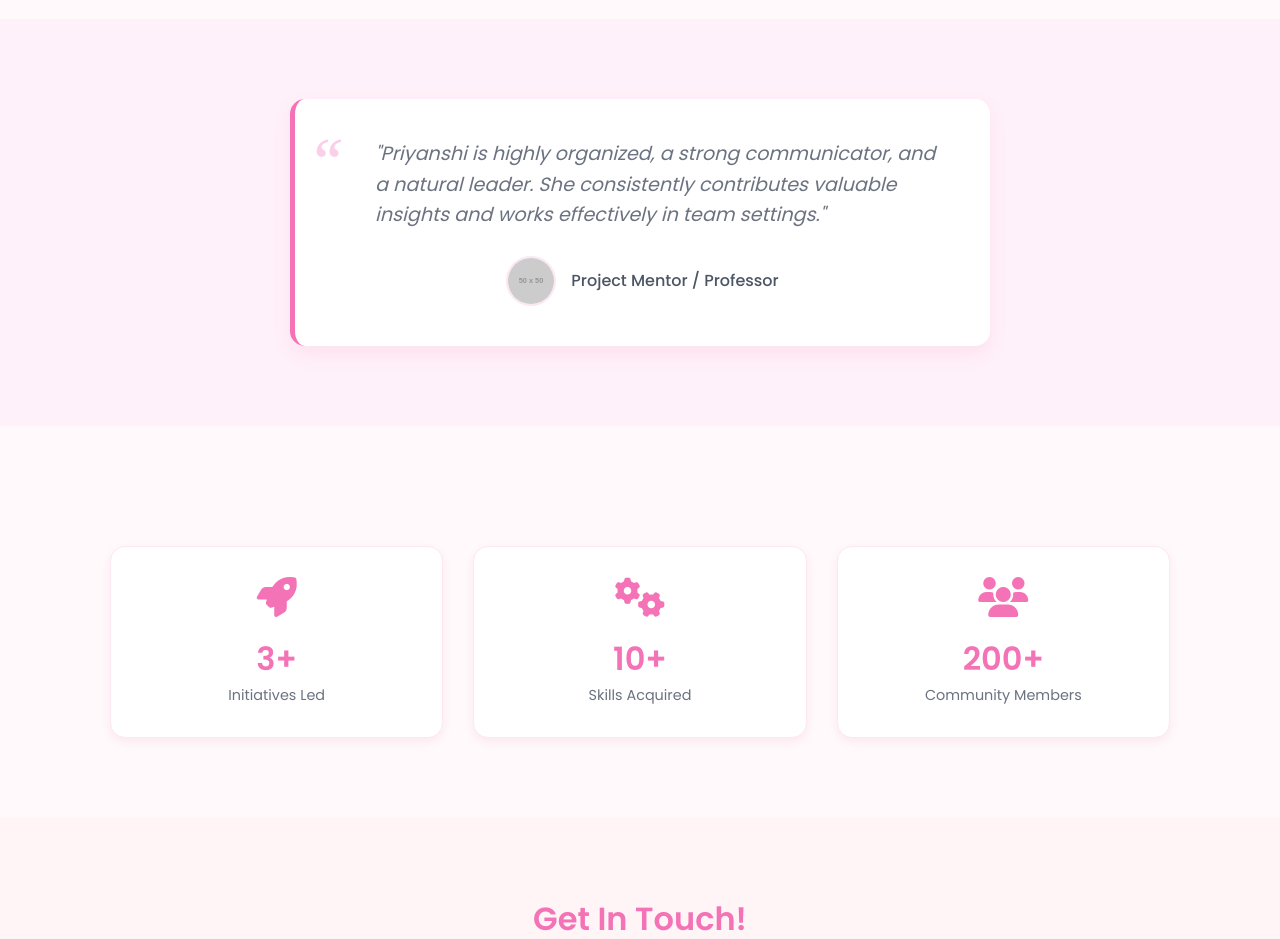
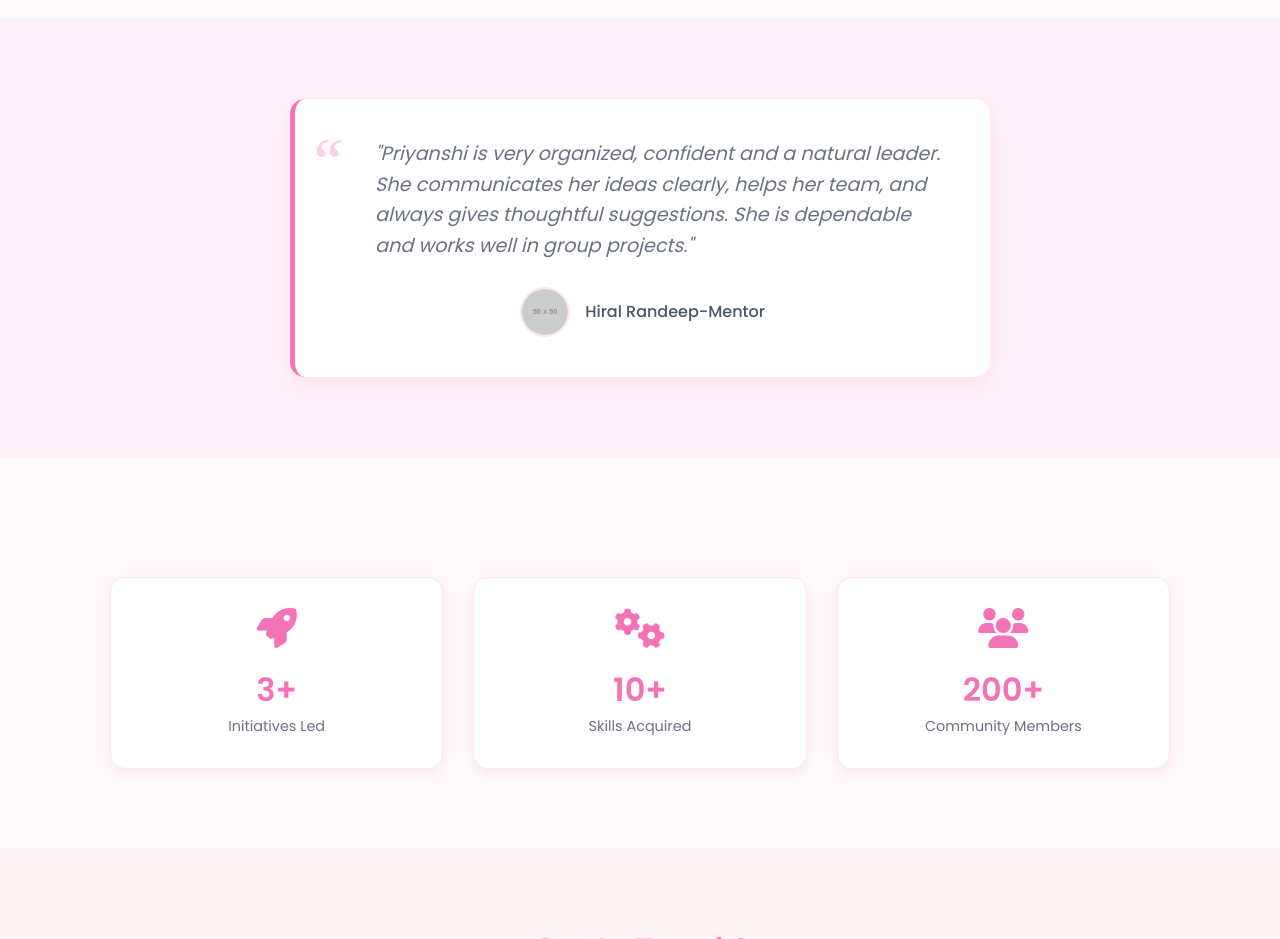
Before and after one commit to priyanshi95/priyanshi95.github.io, a plain HTML site: page index.html in a window 1280 px wide. Shown: the part 2240-3179 px from the top of the page. Drawn offline with Linux system fonts and the light colour scheme; placeholder pictures from the web are drawn by us.

Commit message:
Update index.html

```diff
--- a/index.html
+++ b/index.html
@@ -172,11 +172,11 @@
             <div class="container">
                 <div class="feedback-quote">
                     <blockquote>
-                        "Priyanshi is highly organized, a strong communicator, and a natural leader. She consistently contributes valuable insights and works effectively in team settings."
+                        "Priyanshi is very organized, confident and a natural leader. She communicates her ideas clearly, helps her team, and always gives thoughtful suggestions. She is dependable and works well in group projects."
                     </blockquote>
                     <div class="feedback-author">
                         <img src="https://via.placeholder.com/50x50/FFC0CB/808080?text=M" alt="Mentor Avatar">
-                        <cite>Project Mentor / Professor</cite>
+                        <cite>Hiral Randeep-Mentor</cite>
                     </div>
                 </div>
             </div>
```
